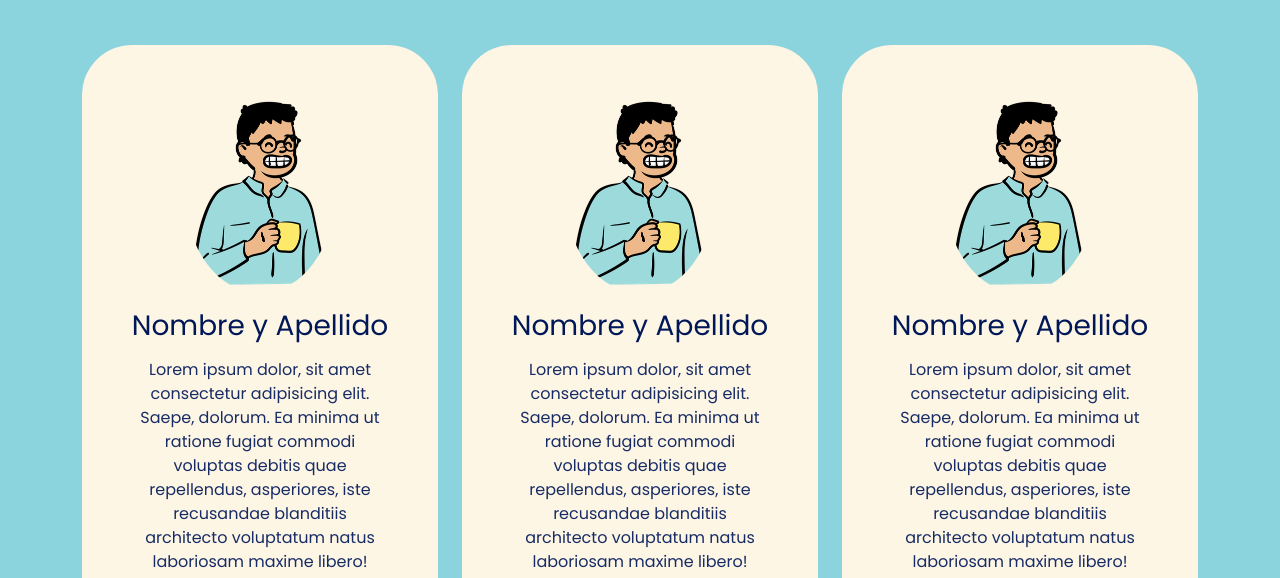
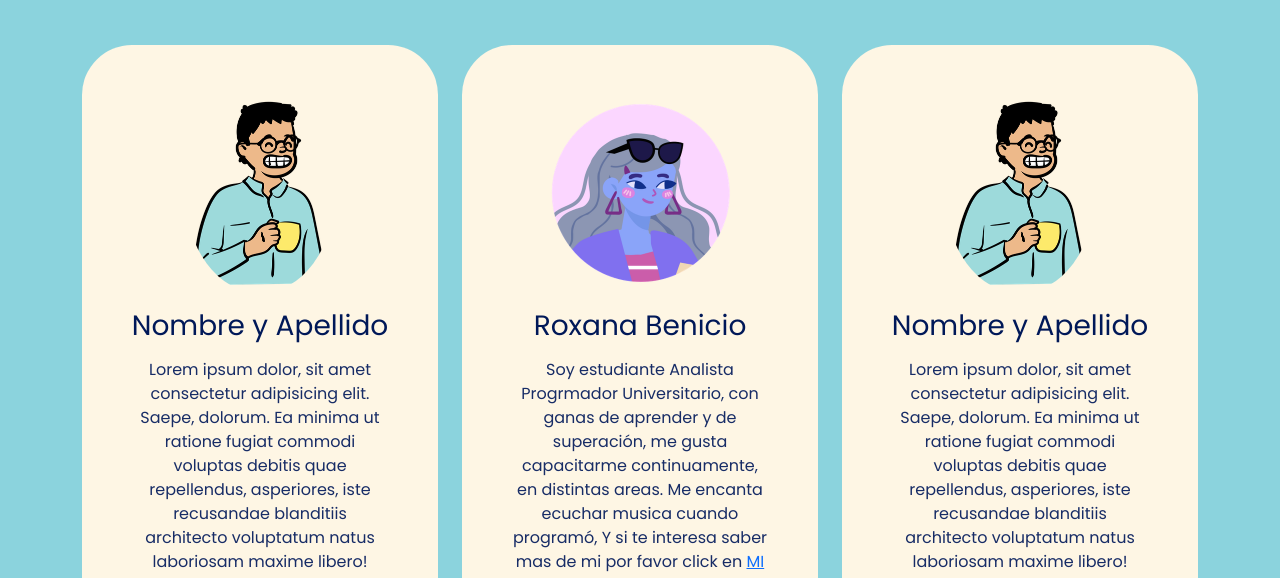
Before and after one commit to 3215LU/devtech-podcast-web, a plain HTML site: page index.html in a window 1280 px wide. Shown: the part 1190-1768 px from the top of the page. Drawn offline with nearby package versions, Linux system fonts and the light colour scheme.

Commit message:
tarjeta 2 Benicio Roxana

```diff
--- a/index.html
+++ b/index.html
@@ -116,11 +116,18 @@
           <div class="col-md-6 col-lg-4 mb-3">
             <div class="card">
               <div class="card-body text-center p-5">
-                <img src="./assets/avatar.png" alt="avatar" class="img img-fluid rounded-circle mb-3">
-                <h3 class="title card-title mb-3">Nombre y Apellido</h3>
-                <p>Lorem ipsum dolor, sit amet consectetur adipisicing elit. Saepe, dolorum. Ea minima ut ratione fugiat
-                  commodi voluptas debitis quae repellendus, asperiores, iste recusandae blanditiis architecto
-                  voluptatum natus laboriosam maxime libero!</p>
+                <img src="./assets/roxy.png" alt="avatar" class="img img-fluid rounded-circle mb-3">
+                <h3 class="title card-title mb-3">Roxana Benicio</h3>
+                <p>
+                  Soy estudiante Analista Progrmador Universitario, con ganas de aprender y de superación,
+                  me gusta capacitarme continuamente, en distintas areas.
+                  Me encanta ecuchar musica cuando programó, Y si te interesa saber mas de mi por favor
+                  click en <a href="http://">MI CURRICULUM</a> y sinetenté en la libertad de
+                   mandarme mensajes. También si quieres, me avisas de algún curso GRATIS relacionado
+                   a la informática, y dejame tu correo si quieres que te pase info de algún curso que conozca.
+                   Para que continuemos capacitandonos.
+
+                </p>
                 <a href="#"><i class="bi bi-twitter text-dark mx-1 lead"></i></a>
                 <a href="#"><i class="bi bi-linkedin text-dark mx-1 lead"></i></a>
                 <a href="#"><i class="bi bi-github text-dark mx-1 lead"></i></a>
```
Also changed, not shown: assets/roxy.png (added).
